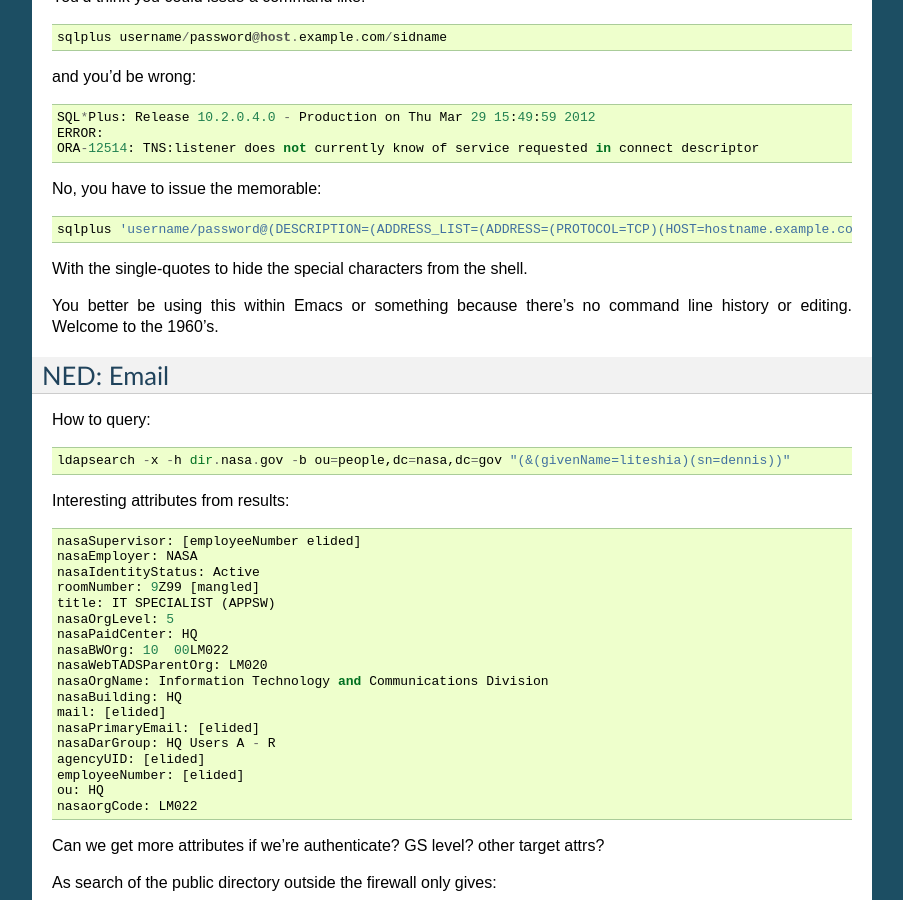
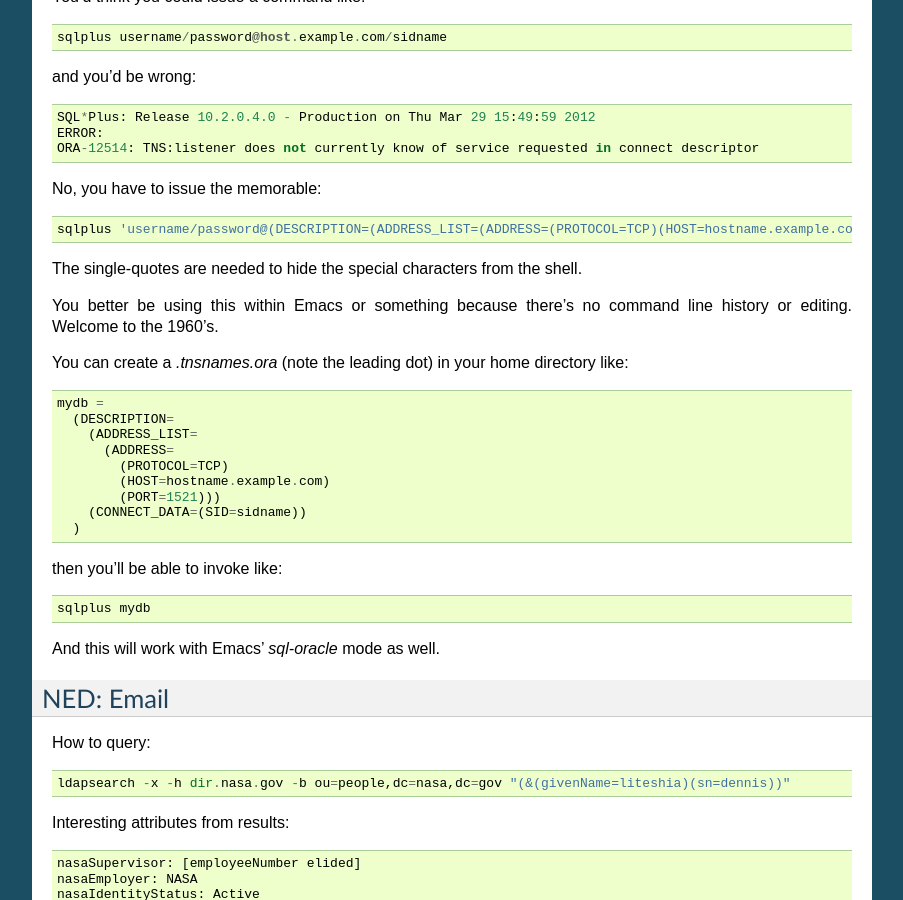
Before and after one commit to shentonfreude/pave, a Sphinx documentation site: the page built from doc/source/data_sources.rst, in a window 1280 px wide and 900 px high, scrolled down 857 px. Shown: the whole window, without its empty margins (198-1101 px from the left). Built offline with Sphinx 7.4.7, drawn with Linux system fonts in a browser that asks for light colours.

Commit message:
Use local ~/.tnsnames.ora for sqlplus, even in Emacs

```diff
--- a/doc/source/data_sources.rst
+++ b/doc/source/data_sources.rst
@@ -60,10 +60,29 @@ No, you have to issue the memorable::
 
   sqlplus 'username/password@(DESCRIPTION=(ADDRESS_LIST=(ADDRESS=(PROTOCOL=TCP)(HOST=hostname.example.com)(PORT=1521)))(CONNECT_DATA=(SID=sidname)))'
 
-With the single-quotes to hide the special characters from the shell.
+The single-quotes are needed to hide the special characters from the shell.
 
 You better be using this within Emacs or something because there's no
 command line history or editing. Welcome to the 1960's.
+
+You can create a `.tnsnames.ora` (note the leading dot) in your home
+directory like::
+
+  mydb =
+    (DESCRIPTION=
+      (ADDRESS_LIST=
+        (ADDRESS=
+          (PROTOCOL=TCP)
+          (HOST=hostname.example.com)
+          (PORT=1521)))
+      (CONNECT_DATA=(SID=sidname))
+    )
+
+then you'll be able to invoke like::
+
+  sqlplus mydb
+
+And this will work with Emacs' `sql-oracle` mode as well.
 
 
 NED: Email
```
